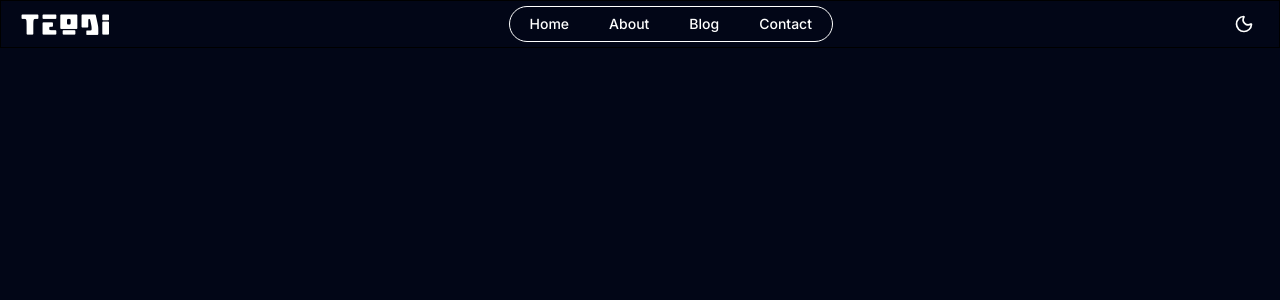
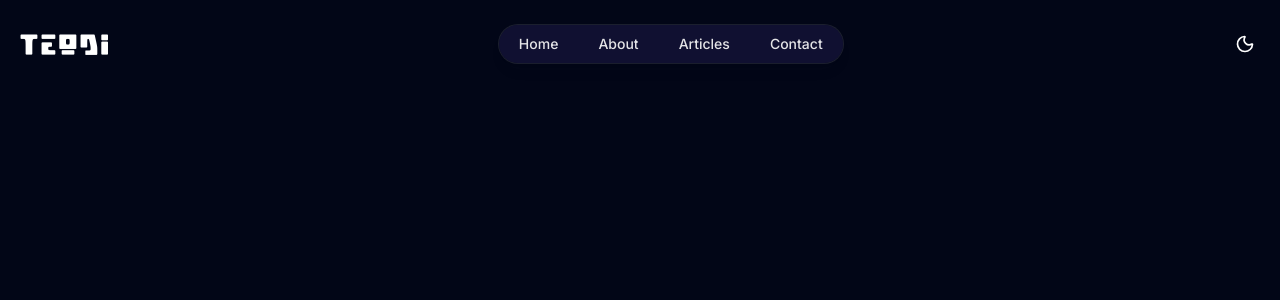
Before and after one commit to teodie/teodulo-portfolio-website, a Next.js app: page / in a window 1280 px wide. Shown: the top 300 px of the page. Built offline with nearby package versions, Linux system fonts and the light colour scheme; a web font is replaced by a local one.

Commit message:
style: Revamp the Navbar from solid border to floating menu

```diff
--- a/components/NavBar.tsx
+++ b/components/NavBar.tsx
@@ -11,12 +11,12 @@ const NavBAr = ({ isDarkMode, setIsDarkMode }: NavPropType) => {
   const { showMenu, setShowMenu } = useMenu()
 
   return (
-    <nav className='flex flex-row justify-between items-center h-12 px-5 border border-black'>
+    <nav className='flex flex-row justify-between items-center h-12 px-5 my-5'>
       <a href="#" target="_blank" rel="noopener noreferrer" className='font-rondbox text-4xl tracking-[3px]'>Teodi</a>
 
       <ul
         className={`
-          h-4/5 border-[1.5px] rounded-full hidden ${isDarkMode ? ' border-white' : 'border-black'}
+          h-4/5 rounded-full hidden shadow-lg shadow-zinc-800/5 ring-1 ring-zinc-900/5 dark:bg-indigo-950/50 dark:text-zinc-200 dark:ring-white/10
           sm:flex sm:flex-row
           `}
       >
@@ -27,7 +27,7 @@ const NavBAr = ({ isDarkMode, setIsDarkMode }: NavPropType) => {
           <li className='font-inter text-sm font-medium'>About</li>
         </a>
         <a href="#" className='flex flex-1 items-center px-5 hover:bg-gray-300 duration-500 dark:hover:bg-mist-500'>
-          <li className='font-inter text-sm font-medium'>Blog</li>
+          <li className='font-inter text-sm font-medium'>Articles</li>
         </a>
         <a href="#" className='flex flex-1 items-center px-5 rounded-r-full hover:bg-gray-300 duration-500 dark:hover:bg-mist-500'>
           <li className='font-inter text-sm font-medium'>Contact</li>
```
